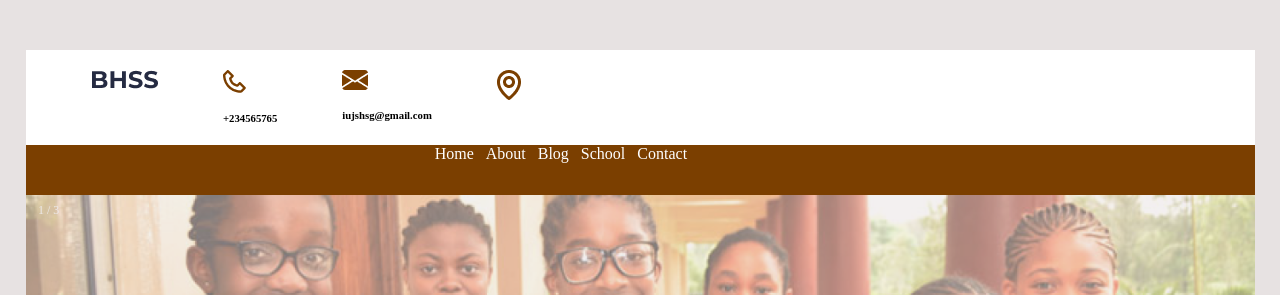
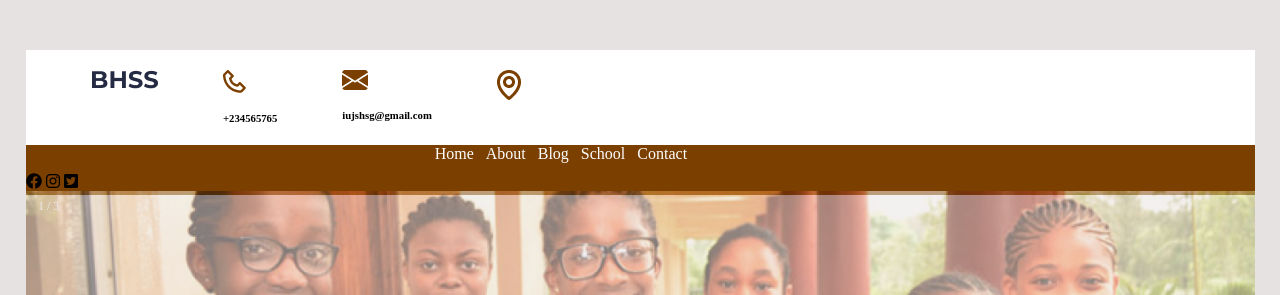
Before and after one commit to Eminem2212/fidmalanding, a plain HTML site: page index.html in a window 1280 px wide. Shown: the top 295 px of the page. Drawn offline with Linux system fonts and the light colour scheme.

Commit message:
second commit

```diff
--- a/index.html
+++ b/index.html
@@ -45,27 +45,14 @@
                 <li>Contact</li>
             </ul>
         </ul>
+        <div class="socials">
+            <i class="fab fa-facebook"></i>
+            <i class="fab fa-instagram"></i>
+            <i class="fab fa-twitter-square"></i>
+
+        </div>
     </nav>
 
-    <!-- <ul>
-        <li>Home</li>
-        <li>About</li>
-        <li>Blog</li>
-        <li>School</li>
-        <li>Contact</li>
-    </ul> -->
-</div>
-<!-- <div class="container3">
-    <span>
-        <img src="Img.png">
-        <h3>NUR SCHOOL</h3>
-        <p></p>
-    </span>
-
-
-</div> -->
-
-    <!-- Slideshow container -->
 <div class="slideshow-container">
 
     <!-- Full-width images with number and caption text -->
--- a/style.css
+++ b/style.css
@@ -11,6 +11,7 @@ body{
     padding-bottom: 50px;
     /* padding-right: 10px; */
     width: 96%;
+    justify-content: space-around;
 }
 
 section{
@@ -41,13 +42,12 @@ section{
 }
 .container2{
 background-color:#7B3F00;
-/* position: absolute; */
-/* width: 1440px; */
+
 height: 50px;
 margin: 0;
-/* border: cornsilk; */
-/* border-radius: 20px; */
-
+}
+.socials{
+    justify-content: space-around;
 }
 
 nav{
```
